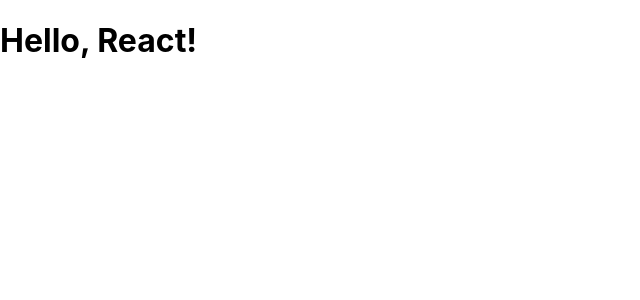
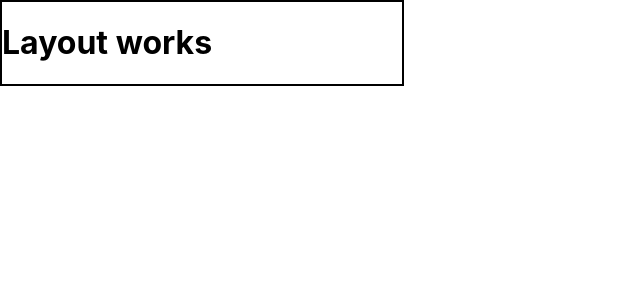
Before and after one commit to denm76/react-quiz, a React app: page / in a window 1280 px wide. Shown: the top 300 px of the page, without its empty margins (0-640 px from the left). Built offline with nearby package versions, Linux system fonts and the light colour scheme.

Commit message:
Создан компонент Layout, подключены стили

```diff
--- a/src/App.js
+++ b/src/App.js
@@ -1,12 +1,15 @@
 import React, {Component} from 'react'
+import Layout from "./hoc/Layout/Layout";
 
 
 class App extends Component{
   render() {
     return (
-        <div className="App">
-            <h1>Hello, React!</h1>
-        </div>
+        <Layout>
+            <div style={{width: 400, border:'2px solid black'}}>
+                <h1>Layout works</h1>
+            </div>
+        </Layout>
     );
   }
 
--- /dev/null
+++ b/src/hoc/Layout/Layout.js
@@ -0,0 +1,18 @@
+import React, {Component} from 'react'
+import classes from  './Layout.module.css'
+
+class Layout extends Component{
+    render() {
+        return (
+            <div className={classes.Layout}>
+                <main>
+                    {this.props.children}
+                </main>
+            </div>
+        )
+
+    }
+
+}
+
+export default Layout
--- /dev/null
+++ b/src/hoc/Layout/Layout.module.css
@@ -0,0 +1,11 @@
+.Layout{
+    display: flex;
+    flex-direction: column;
+    height: 100vh;
+}
+
+.Layout main{
+    display:flex;
+    flex-direction: column;
+    flex-grow: 1;
+}
--- a/src/index.js
+++ b/src/index.js
@@ -1,6 +1,6 @@
 import React from 'react';
 import ReactDOM from 'react-dom';
-import './index.css';
+import './index.module.css';
 import App from './App';
 import reportWebVitals from './reportWebVitals';
 
```
Also changed, not shown: src/index.module.css (renamed from src/index.css).
